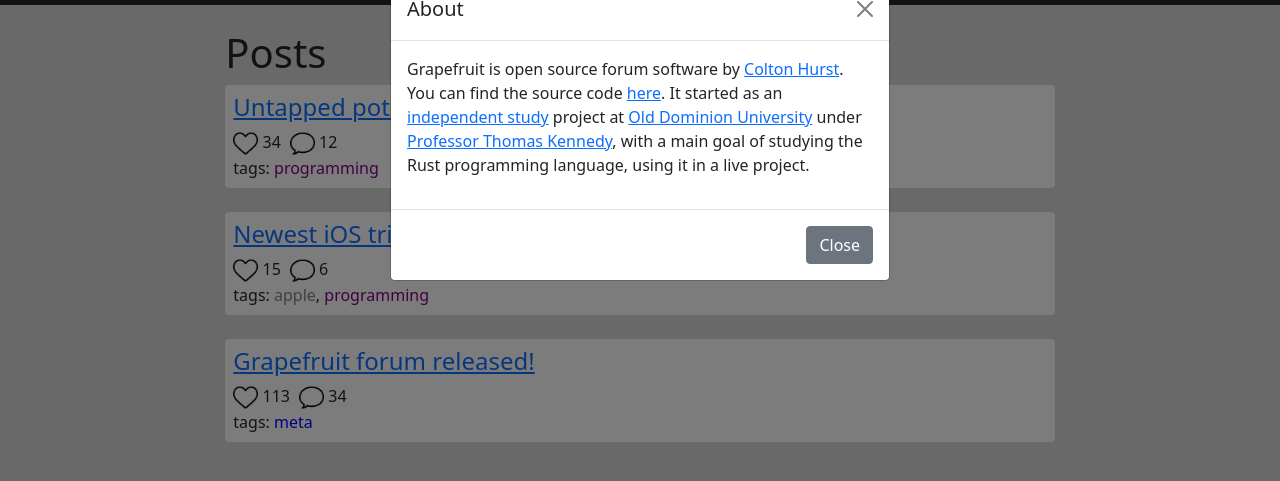
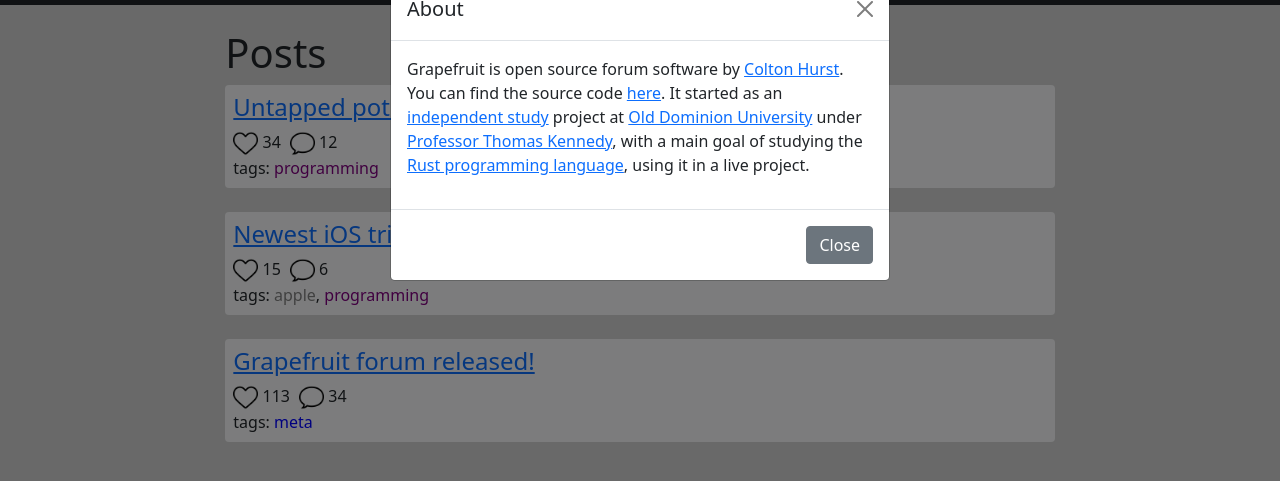
Before and after one commit to coltonhurst/grapefruit-web, a plain HTML site: page index.html in a window 1280 px wide. Both pictures are taken after a click on the link "About". Shown: the part 51-532 px from the top of the page. Drawn offline with Linux system fonts and the light colour scheme.

Commit message:
fmt and add Rust website link

```diff
--- a/index.html
+++ b/index.html
@@ -62,7 +62,12 @@
         </div>
         <div class="modal-body">
           <p>
-            Grapefruit is open source forum software by <a href="https://www.coltonhurst.com">Colton Hurst</a>. You can find the source code <a href="https://github.com/grapefruit-forum">here</a>. It started as an <a href="https://en.wikipedia.org/wiki/Independent_study">independent study</a> project at <a href="https://www.odu.edu/">Old Dominion University</a> under <a href="https://www.cs.odu.edu/~tkennedy/summer21/">Professor Thomas Kennedy</a>, with a main goal of studying the Rust programming language, using it in a live project.
+            Grapefruit is open source forum software by <a href="https://www.coltonhurst.com">Colton Hurst</a>. You can
+            find the source code <a href="https://github.com/grapefruit-forum">here</a>. It started as an <a
+              href="https://en.wikipedia.org/wiki/Independent_study">independent study</a> project at <a
+              href="https://www.odu.edu/">Old Dominion University</a> under <a
+              href="https://www.cs.odu.edu/~tkennedy/summer21/">Professor Thomas Kennedy</a>, with a main goal of
+            studying the <a href="https://rust-lang.org">Rust programming language</a>, using it in a live project.
           </p>
         </div>
         <div class="modal-footer">
@@ -110,7 +115,8 @@
         <div class="modal-body">
           <div class="mb-3">
             <label for="signup-modal-username" class="form-label">Username</label>
-            <input type="text" class="form-control" id="signup-modal-username" aria-describedby="username-error-messages">
+            <input type="text" class="form-control" id="signup-modal-username"
+              aria-describedby="username-error-messages">
             <div id="username-error-messages" class="form-text"></div>
           </div>
           <div class="mb-3">
```
